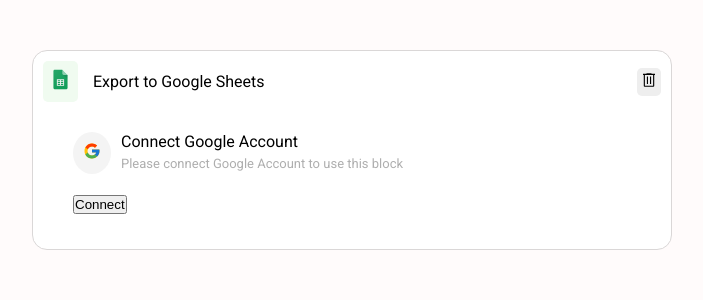
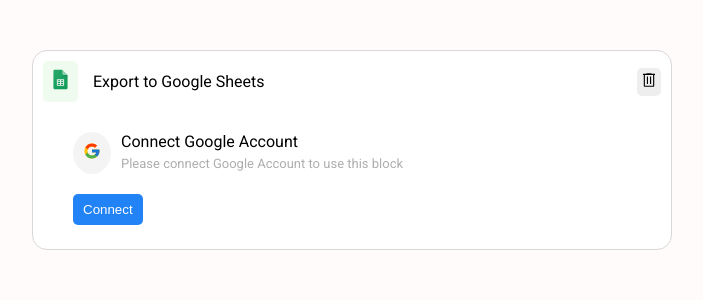
Before and after one commit to mramdanf/export-to-googlesheet, a Next.js app: page / in a window 1280 px wide. Shown: the top 300 px of the page, without its empty margins (288-991 px from the left). Built offline with nearby package versions, Linux system fonts and the light colour scheme.

Commit message:
connect button

```diff
--- /dev/null
+++ b/src/components/button.module.css
@@ -0,0 +1,7 @@
+.button {
+  background-color: #2183f6;
+  border-radius: 5px;
+  color: white;
+  padding: 8px 10px;
+  border: none;
+}
--- /dev/null
+++ b/src/components/button.tsx
@@ -0,0 +1,7 @@
+import classes from './button.module.css';
+
+function Button({ children }: { children: string }) {
+  return <button className={classes.button}>{children}</button>;
+}
+
+export default Button;
--- a/src/components/connect-to-google-account.module.css
+++ b/src/components/connect-to-google-account.module.css
@@ -1,6 +1,6 @@
 .description {
   display: flex;
-  margin-bottom: 20px;;
+  margin-bottom: 20px;
 }
 
 .descriptionText {
--- a/src/components/connect-to-google-account.tsx
+++ b/src/components/connect-to-google-account.tsx
@@ -1,6 +1,7 @@
 import GoogleLogoIcon from './icons/google-logo-icon';
 
 import classes from './connect-to-google-account.module.css';
+import Button from './button';
 
 function ConnectToGoogleAccount() {
   return (
@@ -12,7 +13,7 @@
           <p>Please connect Google Account to use this block</p>
         </div>
       </div>
-      <button>Connect</button>
+      <Button>Connect</Button>
     </div>
   );
 }
```
